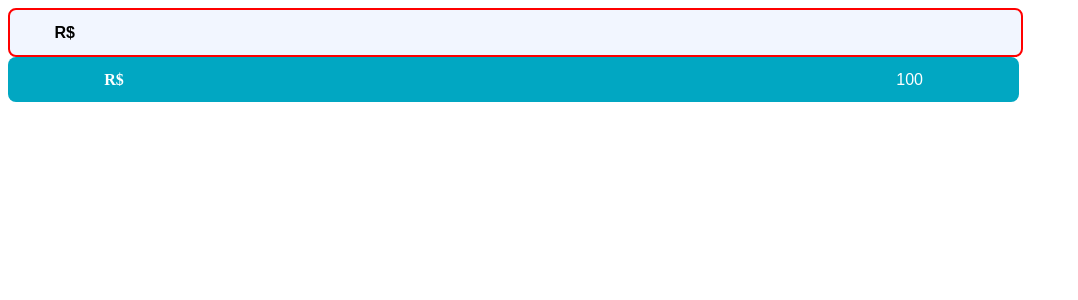
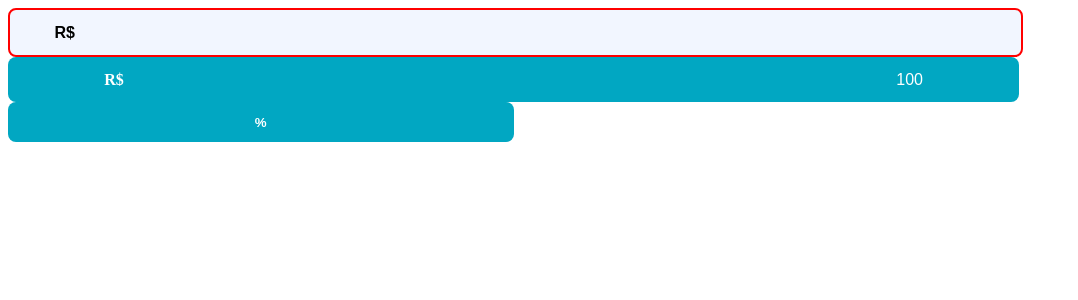
Before and after one commit to theogandara/hexalab, a React (Create React App) app: page / in a window 1280 px wide. Shown: the top 300 px of the page, without its empty margins (0-1078 px from the left). Built offline with nearby package versions, Linux system fonts and the light colour scheme.

Commit message:
feat: Button base done

```diff
--- /dev/null
+++ b/src/components/Button/index.js
@@ -0,0 +1,9 @@
+import { ButtonBase } from "./style"
+
+const Button = ({value}) => {
+    return (
+        <ButtonBase>{value}%</ButtonBase>
+    )
+}
+
+export default Button
--- /dev/null
+++ b/src/components/Button/style.js
@@ -0,0 +1,11 @@
+import styled from "styled-components";
+
+export const ButtonBase = styled.button`
+    background-color: #01a7c2;
+    border: none;
+    width: 40%;
+    height: 40px;
+    border-radius: 8px;
+    color: #fff;
+    font-weight: 600;
+`
--- a/src/pages/homePage.js
+++ b/src/pages/homePage.js
@@ -1,11 +1,13 @@
 import InputComponent from "../components/Input"
 import DisplayComponent from "../components/DisplayComponent"
+import Button from "../components/Button"
 
 const HomePage = () => {
     return (
         <div>
             <InputComponent Label={"Valor total da gorgeta"} />
             <DisplayComponent totalValue={100}/>
+            <Button/>
         </div>
     )
 }
```
